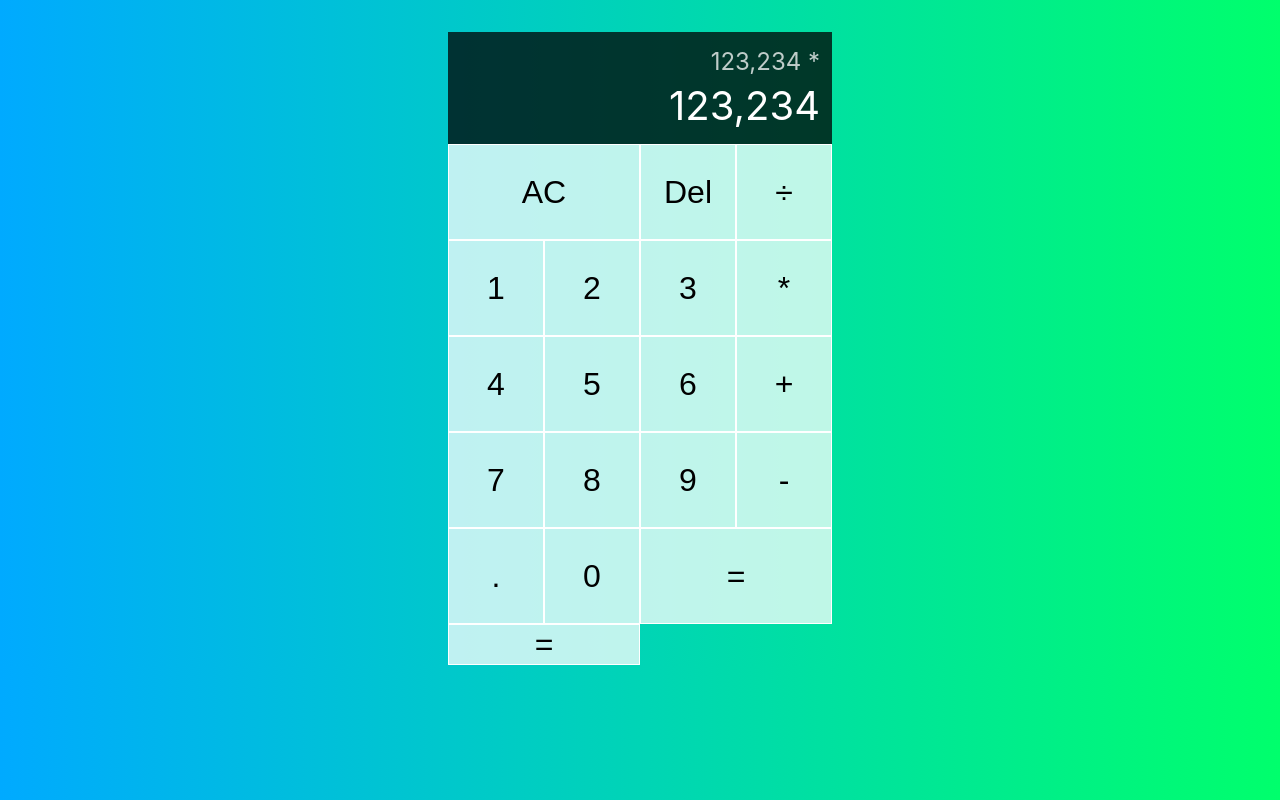
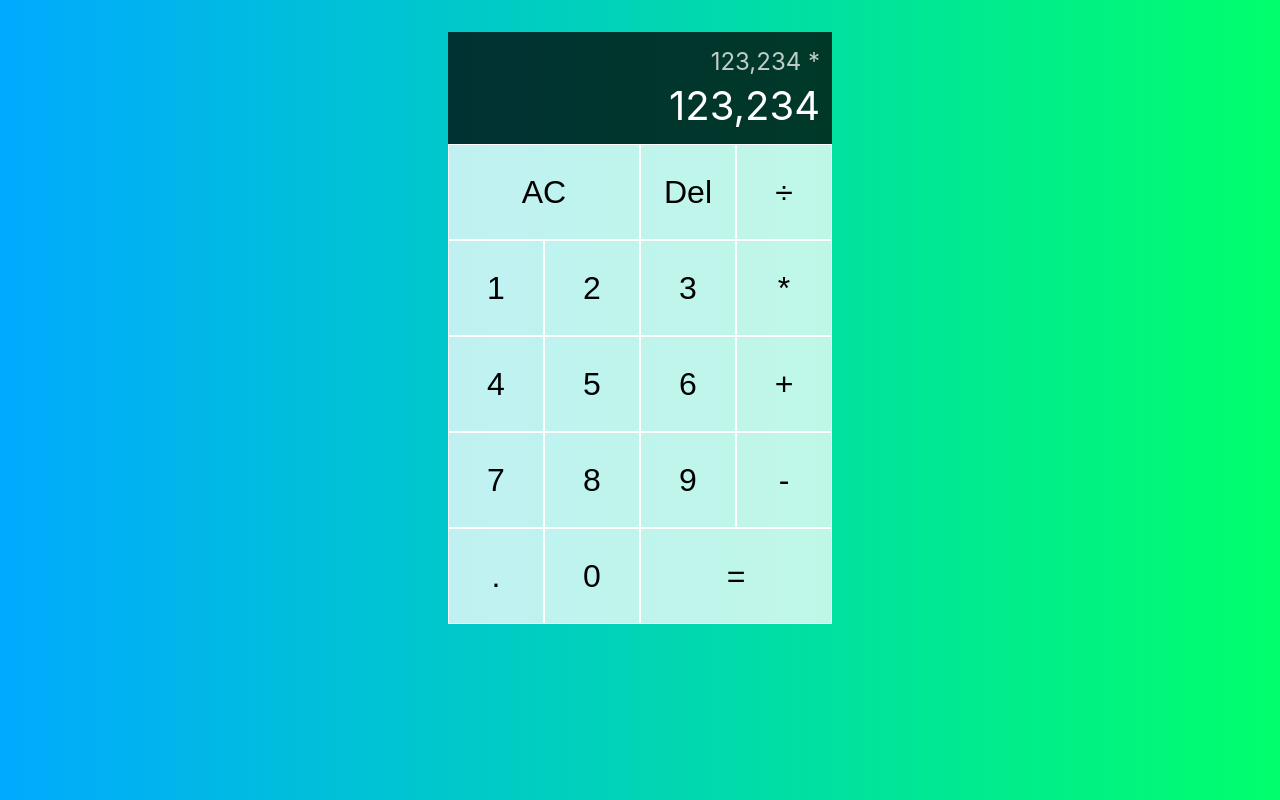
Before and after one commit to felixowolabi/calculator, a React (Create React App) app: page / in a window 1280 px wide. Built offline with nearby package versions, Linux system fonts and the light colour scheme.

Commit message:
Update App.js

```diff
--- a/src/App.js
+++ b/src/App.js
@@ -26,7 +26,6 @@ function App() {
       <button>.</button>
       <button>0</button>
       <button className="span-two">=</button>
-      <button className="span-two">=</button>
     </div>
   );
 }
```
